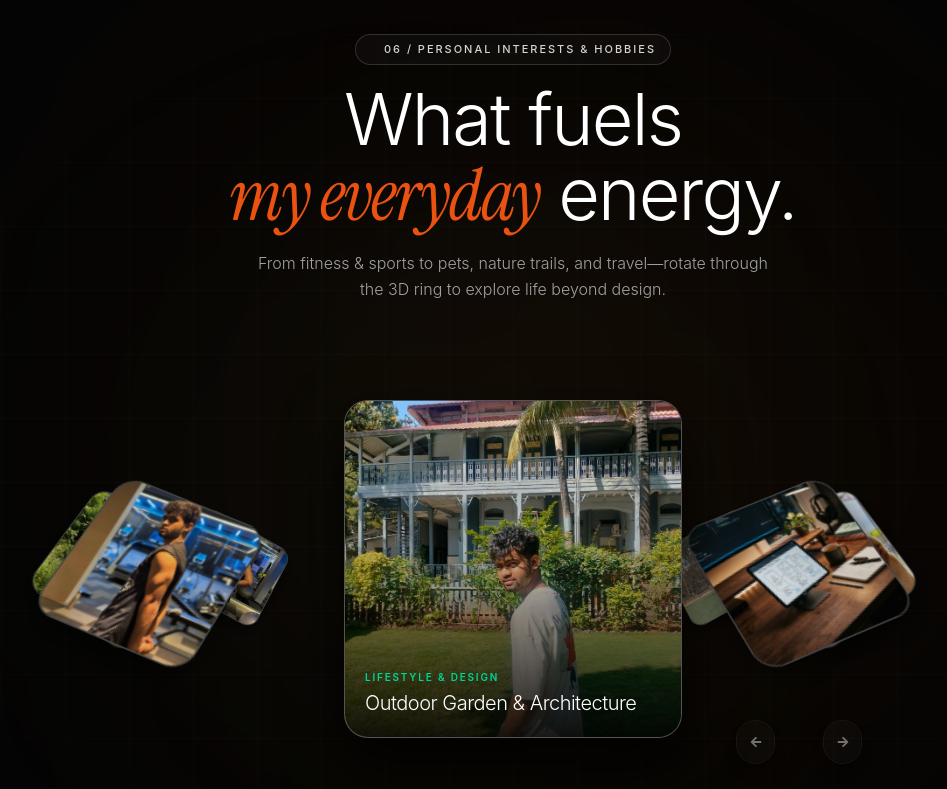
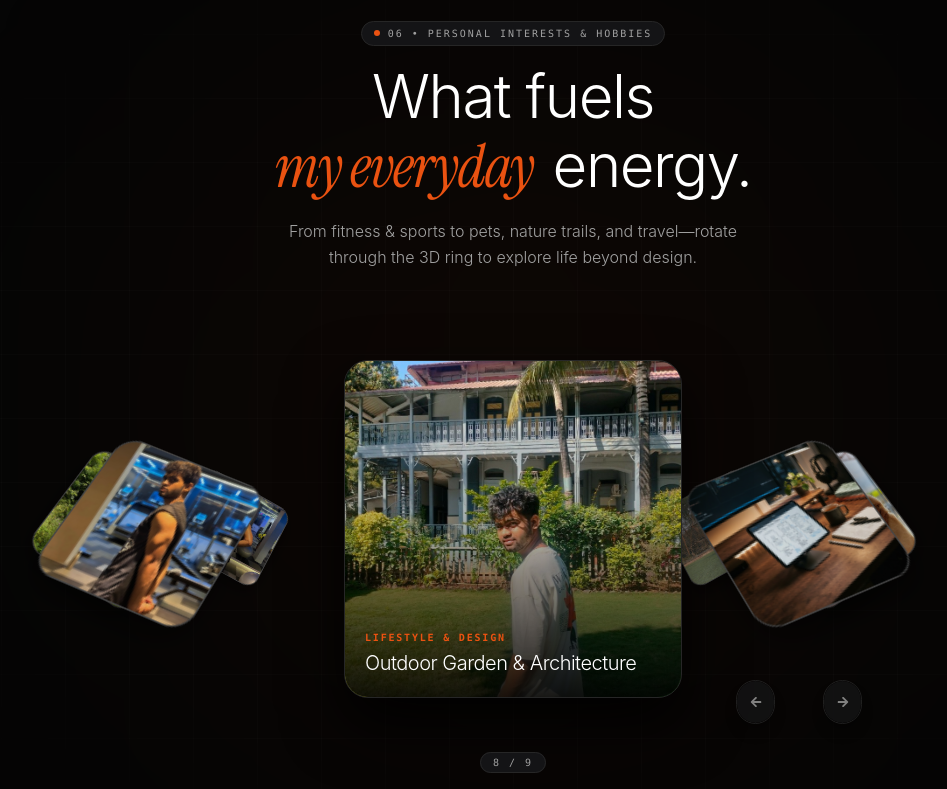
Before and after one commit to araspureh-glitch/humanshu-portfolio, a React (Vite) app: page /about in a window 1280 px wide. Shown: the part 6140-6929 px from the top of the page, without its empty margins (127-1074 px from the left). Built offline with nearby package versions, Linux system fonts and the light colour scheme.

Commit message:
style: refine hobbies section layout, pill badge, typography and #262626 border styling

```diff
--- a/src/components/FloatingHobbiesCloud.jsx
+++ b/src/components/FloatingHobbiesCloud.jsx
@@ -5,40 +5,39 @@ export default function FloatingHobbiesCloud() {
   return (
     <section
       id="hobbies"
-      className="relative w-full bg-[#050505] text-[#F5F5F5] overflow-hidden py-24 sm:py-32 px-6 sm:px-12 flex flex-col justify-center items-center border-t border-b border-white/10 select-none"
+      className="relative w-full bg-[#050505] text-[#F5F5F5] overflow-hidden py-20 sm:py-28 px-6 sm:px-12 flex flex-col justify-center items-center border-t border-b border-[#262626] select-none"
     >
       {/* Background Spatial Glow Orbs */}
       <div className="absolute inset-0 pointer-events-none overflow-hidden z-0">
-        <div className="absolute top-1/2 left-1/2 -translate-x-1/2 -translate-y-1/2 w-[700px] h-[700px] rounded-full bg-[#EA5211]/[0.06] blur-[180px]" />
-        <div className="absolute top-1/3 left-1/4 w-[450px] h-[450px] rounded-full bg-emerald-500/[0.04] blur-[150px]" />
-        <div className="absolute bottom-1/4 right-1/4 w-[480px] h-[480px] rounded-full bg-amber-500/[0.04] blur-[160px]" />
+        <div className="absolute top-1/2 left-1/2 -translate-x-1/2 -translate-y-1/2 w-[650px] h-[650px] rounded-full bg-[#EA5211]/[0.05] blur-[170px]" />
 
         {/* Grid Backdrop */}
-        <div className="absolute inset-0 bg-[linear-gradient(to_right,#ffffff05_1px,transparent_1px),linear-gradient(to_bottom,#ffffff05_1px,transparent_1px)] bg-[size:4rem_4rem] [mask-image:radial-gradient(ellipse_60%_50%_at_50%_50%,#000_70%,transparent_100%)]" />
+        <div className="absolute inset-0 bg-[linear-gradient(to_right,#ffffff04_1px,transparent_1px),linear-gradient(to_bottom,#ffffff04_1px,transparent_1px)] bg-[size:4rem_4rem] [mask-image:radial-gradient(ellipse_60%_50%_at_50%_50%,#000_70%,transparent_100%)]" />
       </div>
 
-      <div className="max-w-6xl mx-auto w-full relative z-10 space-y-10 flex flex-col items-center">
+      <div className="max-w-6xl mx-auto w-full relative z-10 space-y-8 flex flex-col items-center">
         {/* Central Editorial Header Overlay */}
         <motion.div
-          initial={{ opacity: 0, y: 20 }}
+          initial={{ opacity: 0, y: 16 }}
           whileInView={{ opacity: 1, y: 0 }}
           viewport={{ once: true }}
-          transition={{ duration: 0.7, ease: [0.16, 1, 0.3, 1] }}
+          transition={{ duration: 0.6, ease: [0.16, 1, 0.3, 1] }}
           className="text-center space-y-4 max-w-2xl mx-auto"
         >
-          <div className="inline-flex items-center gap-2 px-3.5 py-1.5 rounded-full border border-white/15 bg-white/[0.03] backdrop-blur-xl text-[11px] font-sans font-medium text-neutral-300 uppercase tracking-[0.18em]">
-            <span className="w-1.5 h-1.5 rounded-full bg-[#EA5211] animate-ping" />
-            <span>06 / PERSONAL INTERESTS & HOBBIES</span>
+          <div className="inline-flex items-center gap-2 px-3 py-1 rounded-full border border-[#262626] bg-[#141416] text-[10px] font-mono text-neutral-400 tracking-[0.2em] uppercase">
+            <span className="w-1.5 h-1.5 rounded-full bg-[#EA5211]" />
+            <span>06 • PERSONAL INTERESTS & HOBBIES</span>
           </div>
 
-          <h2 className="text-4xl sm:text-6xl lg:text-7xl font-light text-white tracking-tight leading-[1.05] font-sans">
-            What fuels <br />
-            <span className="font-serif italic text-[#EA5211] font-normal" style={{ fontFamily: '"Instrument Serif", "Alex Brush", serif' }}>
+          <h2 className="text-3xl sm:text-5xl lg:text-6xl font-light text-white tracking-tight leading-[1.15] font-sans">
+            What fuels <br className="hidden sm:inline" />
+            <span className="font-serif italic text-[#EA5211] font-normal pr-1" style={{ fontFamily: '"Instrument Serif", serif' }}>
               my everyday
-            </span> energy.
+            </span>{" "}
+            energy.
           </h2>
 
-          <p className="text-sm sm:text-base text-neutral-400 font-light max-w-lg mx-auto leading-relaxed">
+          <p className="text-sm sm:text-base text-neutral-400 font-light max-w-md mx-auto leading-relaxed">
             From fitness & sports to pets, nature trails, and travel—rotate through the 3D ring to explore life beyond design.
           </p>
         </motion.div>
--- a/src/components/ui/image-fan-carousel.jsx
+++ b/src/components/ui/image-fan-carousel.jsx
@@ -167,7 +167,7 @@ export const Carousel360 = () => {
                 duration: CROSSFADE_DURATION_S,
                 ease: CROSSFADE_EASE,
               }}
-              className="relative rounded-3xl overflow-hidden shadow-[0_25px_60px_rgba(0,0,0,0.9)] border border-white/30 bg-neutral-950 pointer-events-auto group"
+              className="relative rounded-3xl overflow-hidden shadow-[0_25px_60px_rgba(0,0,0,0.9)] border border-[#262626] bg-neutral-950 pointer-events-auto group"
             >
               {!centerLoaded && <ImageLoader />}
               <img
@@ -182,7 +182,7 @@ export const Carousel360 = () => {
 
               {/* Bottom Vignette & Title Overlay */}
               <div className="absolute inset-0 bg-gradient-to-t from-black/90 via-black/30 to-transparent flex flex-col justify-end p-5 text-left">
-                <span className="font-sans text-[10px] text-emerald-400 font-semibold tracking-[0.18em] uppercase mb-1">
+                <span className="font-mono text-[10px] text-[#EA5211] font-semibold tracking-[0.18em] uppercase mb-1">
                   {activeItem.tag}
                 </span>
                 <h3 className="text-base sm:text-xl font-light text-white font-sans tracking-tight">
@@ -199,10 +199,10 @@ export const Carousel360 = () => {
           aria-label="Previous image"
           onClick={() => rotateCarousel("left")}
           className={`absolute left-0 sm:-left-6 top-1/2 -translate-y-1/2 z-30 group relative flex items-center justify-center ${BUTTON_SIZE_CLASSES} rounded-full overflow-hidden
-                     shadow-lg shadow-black/40 opacity-70 hover:opacity-100
-                     transition-all duration-200 active:scale-90 cursor-pointer border border-white/10 hover:border-white/30`}
+                     shadow-lg shadow-black/40 opacity-80 hover:opacity-100
+                     transition-all duration-200 active:scale-90 cursor-pointer border border-[#262626] hover:border-neutral-500`}
         >
-          <span className="absolute inset-0 rounded-full bg-white/[0.04] backdrop-blur-md transition-all duration-200 group-hover:bg-white/15" />
+          <span className="absolute inset-0 rounded-full bg-[#141416] backdrop-blur-md transition-all duration-200 group-hover:bg-[#1a1a1c]" />
           <FaArrowLeft className="relative z-10 h-3 w-3 text-neutral-400 group-hover:text-white transition-colors duration-200" />
         </button>
 
@@ -211,17 +211,17 @@ export const Carousel360 = () => {
           aria-label="Next image"
           onClick={() => rotateCarousel("right")}
           className={`absolute right-0 sm:-right-6 top-1/2 -translate-y-1/2 z-30 group relative flex items-center justify-center ${BUTTON_SIZE_CLASSES} rounded-full overflow-hidden
-                     shadow-lg shadow-black/40 opacity-70 hover:opacity-100
-                     transition-all duration-200 active:scale-90 cursor-pointer border border-white/10 hover:border-white/30`}
+                     shadow-lg shadow-black/40 opacity-80 hover:opacity-100
+                     transition-all duration-200 active:scale-90 cursor-pointer border border-[#262626] hover:border-neutral-500`}
         >
-          <span className="absolute inset-0 rounded-full bg-white/[0.04] backdrop-blur-md transition-all duration-200 group-hover:bg-white/15" />
+          <span className="absolute inset-0 rounded-full bg-[#141416] backdrop-blur-md transition-all duration-200 group-hover:bg-[#1a1a1c]" />
           <FaArrowRight className="relative z-10 h-3 w-3 text-neutral-400 group-hover:text-white transition-colors duration-200" />
         </button>
       </div>
 
       {/* Centered Index Counter */}
       <div className="mt-6 z-30">
-        <span className="font-sans font-medium text-[11px] text-neutral-500 uppercase tracking-[0.18em] px-2.5 py-1 rounded-full border border-white/10 bg-white/[0.02]">
+        <span className="font-mono text-[10px] text-neutral-400 uppercase tracking-[0.2em] px-3 py-1 rounded-full border border-[#262626] bg-[#141416]">
           {centerIndex + 1} / {numImages}
         </span>
       </div>
```
